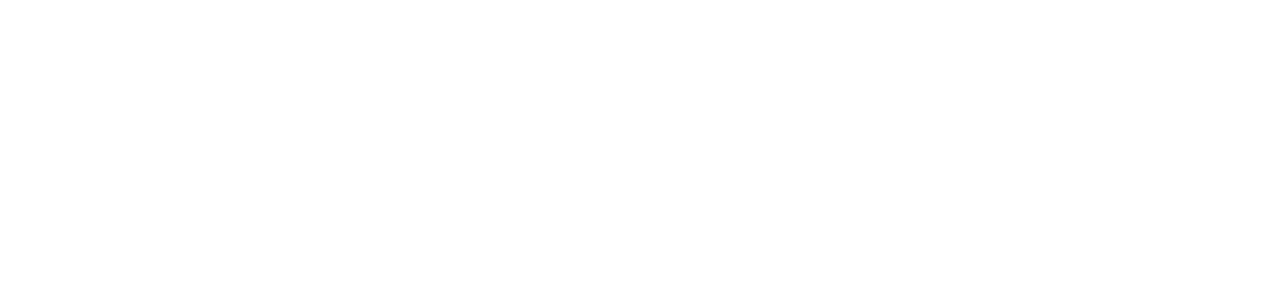
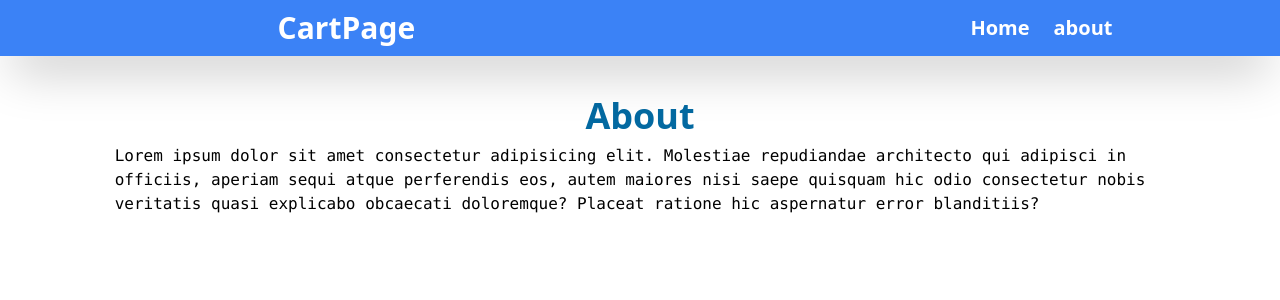
Before and after one commit to Arunendrasingh/CodingNinjaProjects, a React (Create React App) app in the folder beverages/: page / in a window 1280 px wide. Shown: the top 300 px of the page. Built offline with nearby package versions, Linux system fonts and the light colour scheme.

Commit message:
Completed Navbar & About pages

```diff
--- a/beverages/public/index.html
+++ b/beverages/public/index.html
@@ -24,6 +24,7 @@
       work correctly both with client-side routing and a non-root public URL.
       Learn how to configure a non-root public URL by running `npm run build`.
     -->
+    <script src="https://cdn.tailwindcss.com"></script>
     <title>Beverages</title>
   </head>
   <body>
--- a/beverages/src/App.js
+++ b/beverages/src/App.js
@@ -1,8 +1,13 @@
-import React from 'react';
+import React from "react";
+import Navbar from "./components/Navbar";
+import About from "./components/About";
 
 function App() {
   return (
- <></>
+    <>
+      <Navbar />
+      <About />
+    </>
   );
 }
 
--- /dev/null
+++ b/beverages/src/components/About.jsx
@@ -0,0 +1,18 @@
+import React from "react";
+
+function About() {
+  return (
+    <div className="about-section mx-auto w-5/6 py-10">
+      <h1 className="text-center font-bold text-4xl text-sky-700">About</h1>
+      <p className="p-2 text-md font-mono">
+        Lorem ipsum dolor sit amet consectetur adipisicing elit. Molestiae
+        repudiandae architecto qui adipisci in officiis, aperiam sequi atque
+        perferendis eos, autem maiores nisi saepe quisquam hic odio consectetur
+        nobis veritatis quasi explicabo obcaecati doloremque? Placeat ratione
+        hic aspernatur error blanditiis?
+      </p>
+    </div>
+  );
+}
+
+export default About;
--- /dev/null
+++ b/beverages/src/components/Navbar.jsx
@@ -0,0 +1,18 @@
+import React from "react";
+
+const Navbar = () => {
+  return (
+    <nav className="navbar sticky top-0 z-10">
+      <div className="nav-center flex justify-around items-center h-14 bg-blue-500 shadow-2xl">
+        <a href="/">
+        <h3 className="logo text-3xl text-white font-semibold">CartPage</h3></a>
+        <div className="nav-container w-8">
+          <a href="/" className="nav-links font-semibold text-xl text-white me-3">Home</a>
+          <a href="/" className="nav-links font-semibold text-xl text-white ms-3 title">about</a>
+        </div>
+      </div>
+    </nav>
+  );
+};
+
+export default Navbar;
```
